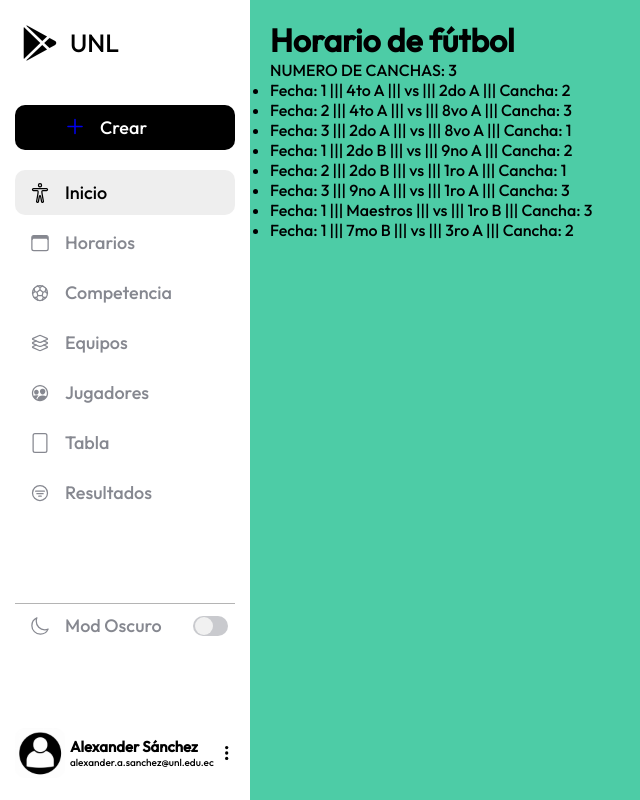
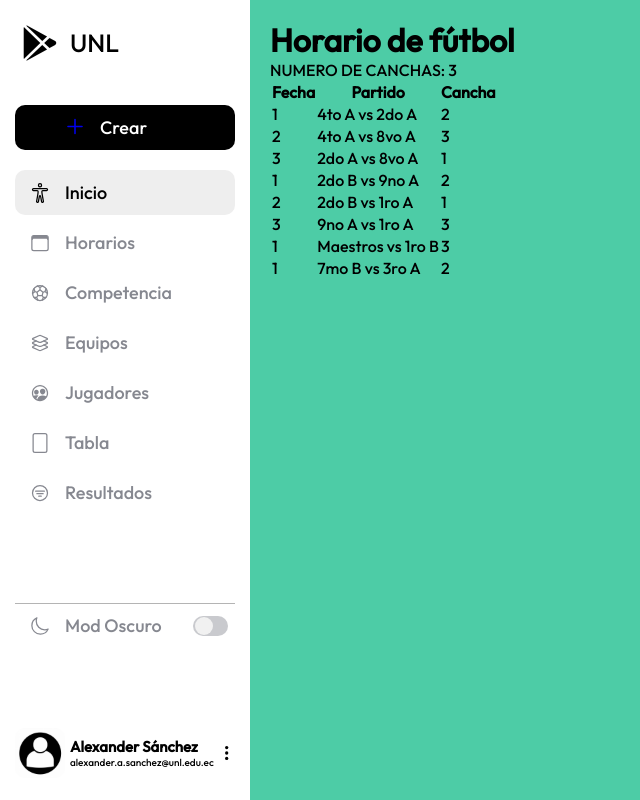
Before and after one commit to DarwinG23/ProyectoIntegradoSaberes, a Django app: page /Horario/ in a window 1280 px wide. Shown: the whole page, without its empty margins (0-640 px from the left). Run offline with Django 4.2, Linux system fonts and the light colour scheme; data comes from the database, SQL or seed files in the repository; some web fonts are replaced.

Commit message:
/Se ordeno el horario en un tabla

```diff
--- a/mysite/myapp/templates/horario.html
+++ b/mysite/myapp/templates/horario.html
@@ -2,12 +2,25 @@
 
 {% block content %}
        {% for horario in horarios  %}
-         <h1>{{ horario.nombre }}</h1>
-            <p>NUMERO DE CANCHAS: {{ horario.numCanchas }}</p>
-             <ul>
-                {% for partido in horario.partido_set.all %}
-                <li>Fecha: {{ partido.numFecha }} ||| {{ partido.equipo_local }} |||    vs  |||   {{ partido.equipo_visitante }} ||| Cancha: {{ partido.cancha }} </li>
-                {% endfor %}
-             </ul>
+           <h1>{{ horario.nombre }}</h1>
+           <p>NUMERO DE CANCHAS: {{ horario.numCanchas }}</p>
+           <table>
+                <thead>
+                    <tr>
+                        <th>Fecha</th>
+                        <th>Partido</th>
+                        <th>Cancha</th>
+                    </tr>
+                </thead>
+                <tbody>
+                    {% for partido in horario.partido_set.all %}
+                        <tr>
+                            <td>{{ partido.numFecha }}</td>
+                            <td>{{ partido.equipo_local }} vs {{ partido.equipo_visitante }}</td>
+                            <td>{{ partido.cancha }}</td>
+                        </tr>
+                    {% endfor %}
+                </tbody>
+           </table>
        {% endfor %}
 {% endblock %}
```
